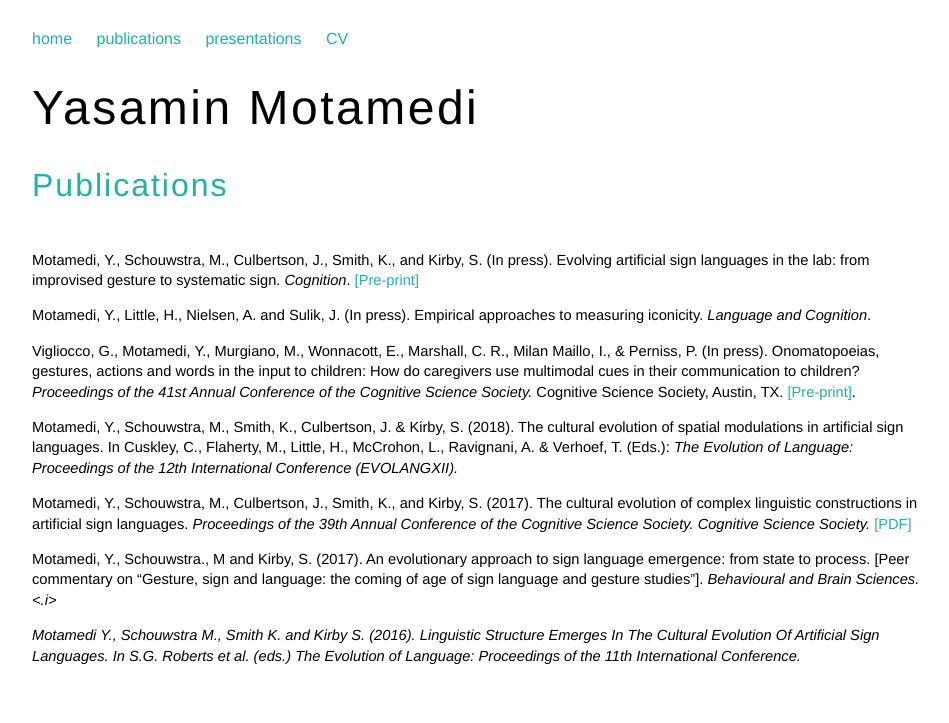
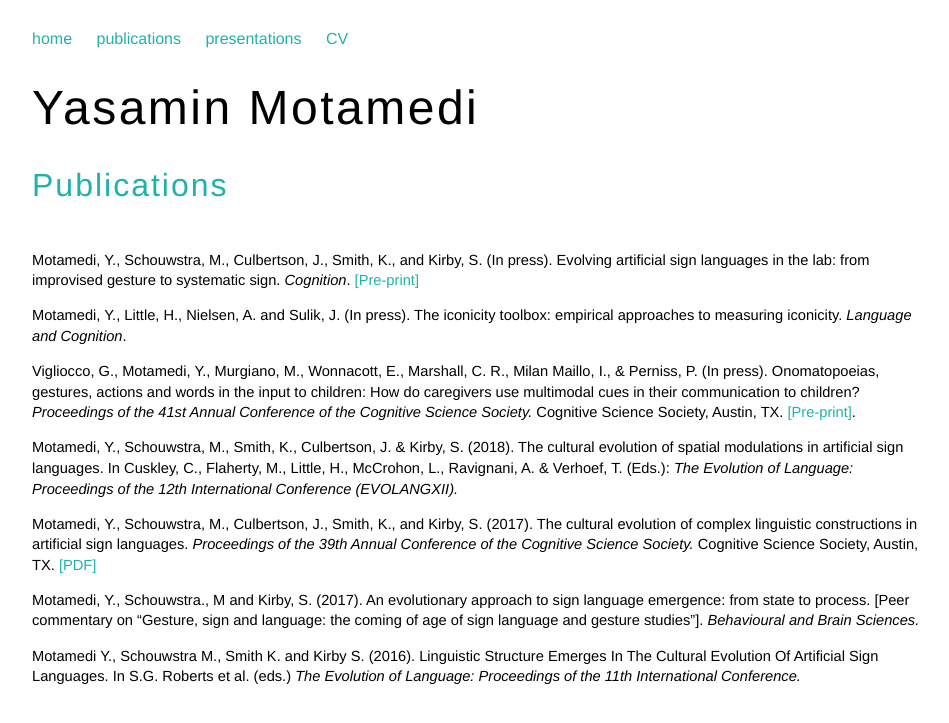
Before and after one commit to ymotamedi/ymotamedi.github.io, a Jekyll site: the page built from publications.html, in a window 1280 px wide. Shown: the top 723 px of the page, without its empty margins (160-1109 px from the left). Built offline with Jekyll 4.4.1, drawn with Linux system fonts in a browser that asks for light colours.

Commit message:
edit italic formatting

```diff
--- a/publications.html
+++ b/publications.html
@@ -9,7 +9,7 @@ title: Publications
 <i>Cognition</i>. <a href="https://doi.org/10.31234/osf.io/be7qy" target='blank'> [Pre-print]</a></p>
 
 <p>Motamedi, Y., Little, H., Nielsen, A. and Sulik, J. (In press).
-  Empirical approaches to measuring iconicity. <i>Language and Cognition</i>.</p>
+  The iconicity toolbox: empirical approaches to measuring iconicity. <i>Language and Cognition</i>.</p>
 
 <p>Vigliocco, G., Motamedi, Y., Murgiano, M., Wonnacott, E., Marshall, C. R., Milan Maillo, I., & Perniss, P. (In press).
 Onomatopoeias, gestures, actions and words in the input to children:  How do caregivers use multimodal cues in their communication to children?
@@ -23,12 +23,12 @@ In Cuskley, C., Flaherty, M., Little, H., McCrohon, L., Ravignani, A. & Verhoef,
 
 <p>Motamedi, Y., Schouwstra, M., Culbertson, J., Smith, K., and Kirby, S. (2017).
   The cultural evolution of complex linguistic constructions in artificial sign languages.
-  <i>Proceedings of the 39th Annual Conference of the Cognitive Science Society.
-    Cognitive Science Society.</i> <a href = "cog_sci_ym.pdf" target='blank'>[PDF]</a></p>
+  <i>Proceedings of the 39th Annual Conference of the Cognitive Science Society.</i>
+    Cognitive Science Society, Austin, TX. <a href = "cog_sci_ym.pdf" target='blank'>[PDF]</a></p>
 
 <p>Motamedi, Y., Schouwstra., M and Kirby, S. (2017). An evolutionary approach to sign language emergence: from state to process.
   [Peer commentary on “Gesture, sign and language: the coming of age of sign language and gesture studies”].
-  <i>Behavioural and Brain Sciences.<.i></p>
+  <i>Behavioural and Brain Sciences.</i></p>
 
 <p>Motamedi Y., Schouwstra M., Smith K. and Kirby S. (2016). Linguistic Structure Emerges In The Cultural Evolution Of Artificial Sign Languages.
 In S.G. Roberts et al. (eds.) <i>The Evolution of Language: Proceedings of the 11th International Conference.</i></p>
```
